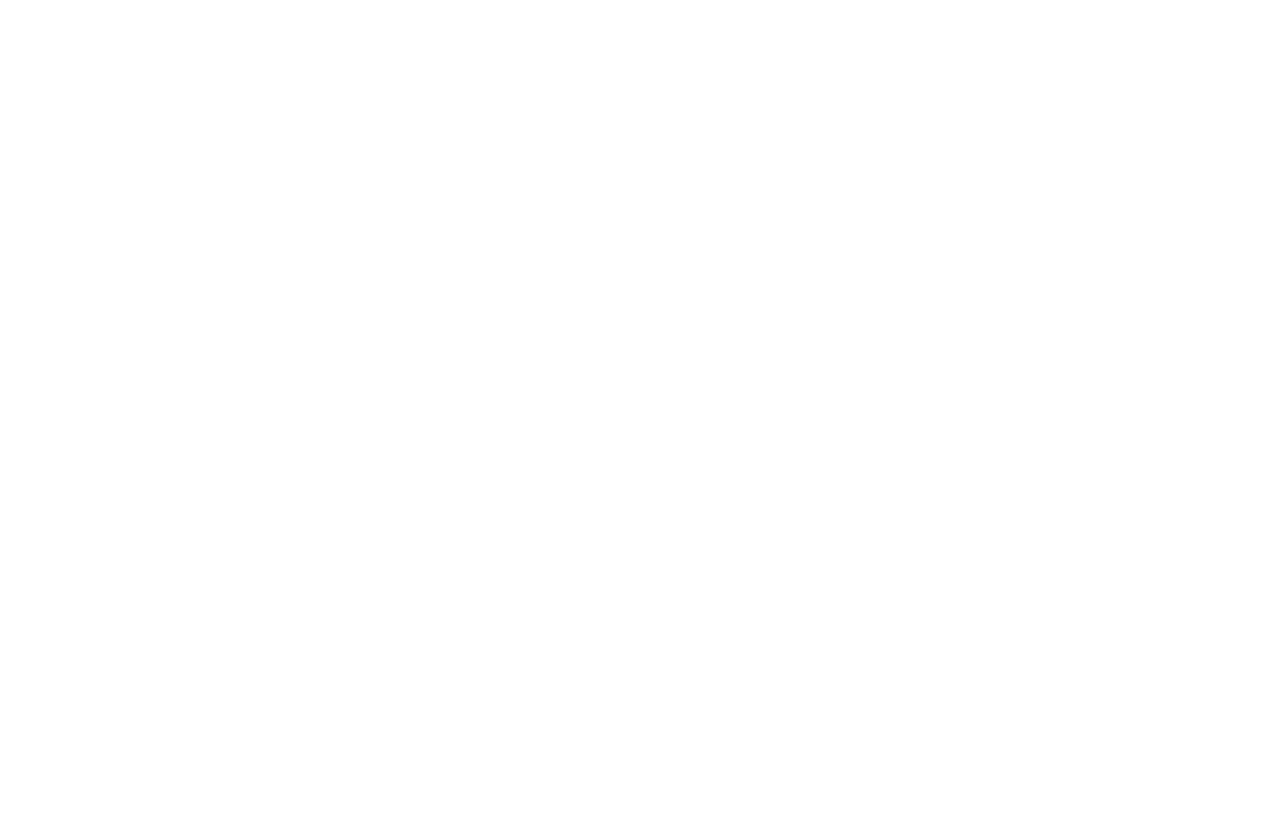
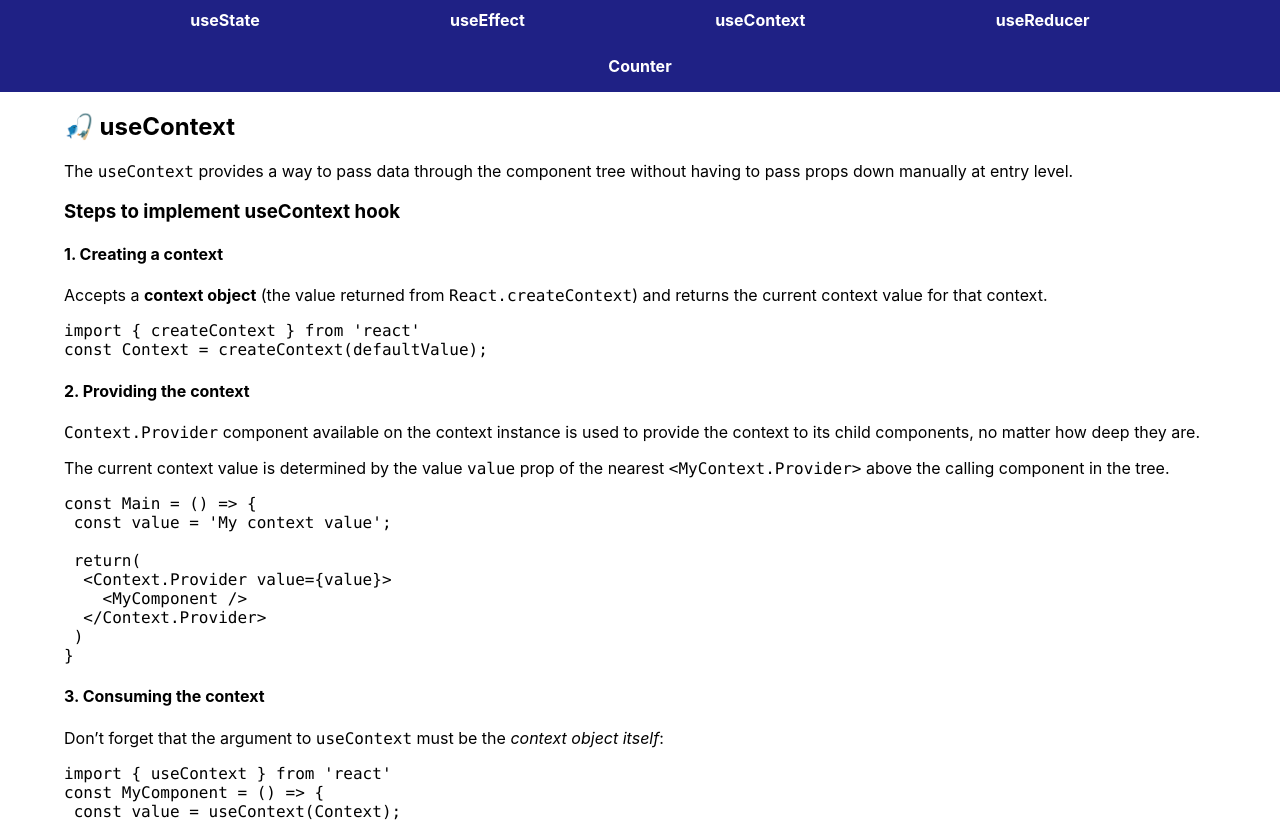
Before and after one commit to RicardoSerrano19/react-hooks-api, a React (Vite) app: page /reducer in a window 1280 px wide. Before the commit this address had no page. Shown: the top 822 px of the page. Before the commit the page ends 800 px from the top, so only its background shows below. Built offline with nearby package versions, Linux system fonts and the light colour scheme.

Commit message:
feat: Add reducer menu

```diff
--- a/src/App.jsx
+++ b/src/App.jsx
@@ -3,6 +3,7 @@
 import MenuState from './exercise/MenuState'
 import MenuEffect from './exercise/MenuEffect'
 import MenuContext from './exercise/MenuContext'
+import MenuReducer from './exercise/MenuReducer'
 import StateString from './exercise/useState/stateString'
 import StateBoolean from './exercise/useState/stateBoolean'
 import StateObject from './exercise/useState/stateObject'
@@ -15,6 +16,7 @@
 import EffectDataFetch from './exercise/useEffect/effectDataFetching'
 import ContextUsername from './exercise/useContext/contextUsername'
 import ContextTheme from './exercise/useContext/contextTheme'
+import ReducerCounter from './exercise/useReducer/reducerCounter'
 
 import './App.css'
 
@@ -42,6 +44,9 @@
                         <Route path='contextUsername' element={<ContextUsername />}/>
                         <Route path='contextTheme' element={<ContextTheme />}/>
                     </Route>
+                    <Route path='reducer' element={<MenuReducer />}>
+                        <Route path='reducerCounter' element={<ReducerCounter />}/>
+                    </Route>
                 </Route>
             </Routes>
         </BrowserRouter>
--- a/src/exercise/Menu.jsx
+++ b/src/exercise/Menu.jsx
@@ -9,6 +9,7 @@
             <Link to='state'>useState</Link>
             <Link to='effect'>useEffect</Link>
             <Link to='context'>useContext</Link>
+            <Link to='reducer'>useReducer</Link>
         </div>
         <Outlet />
         </>
--- /dev/null
+++ b/src/exercise/MenuReducer.jsx
@@ -0,0 +1,33 @@
+
+import {Link, Outlet} from 'react-router-dom'
+import ReactMarkdown from 'react-markdown'
+import {useEffect, useState} from 'react'
+import { useReadFile } from '../hooks/useReadFile'
+import '../App.css'
+
+const NavBar = () => {
+    return (
+        <>
+        <div className='navbar'>
+            <Link to='reducerCounter'>Counter</Link>
+        </div>
+        <Outlet />
+        </>
+    )
+}
+
+
+const MenuReducer = () => {
+    const markdown = useReadFile('CONTEXT.md')
+
+    return(
+        <>
+            <NavBar />
+            <div className='center'>
+                <ReactMarkdown className='w-90' children={markdown}/>
+            </div>
+        </>
+    )
+}
+
+export default MenuReducer;
```
